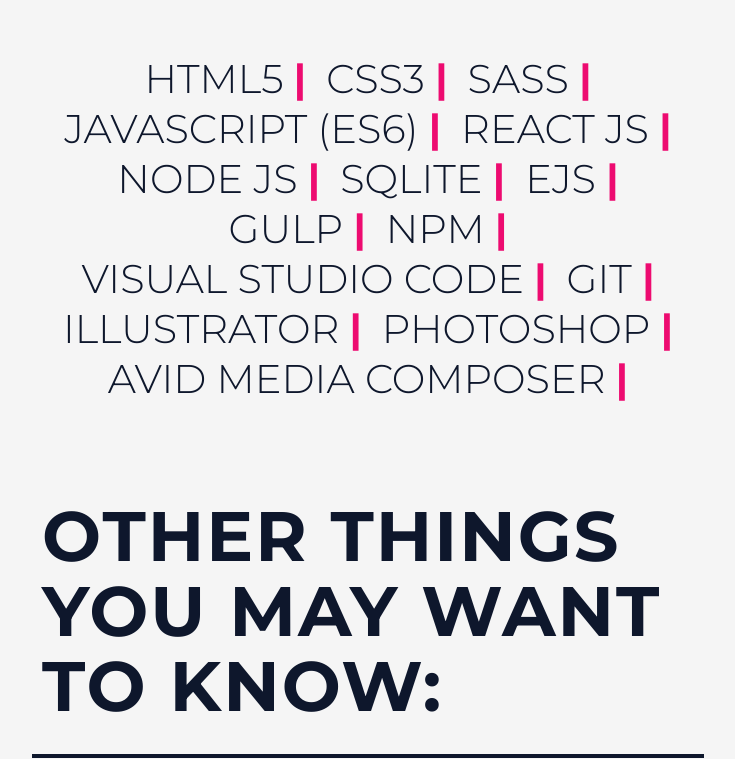
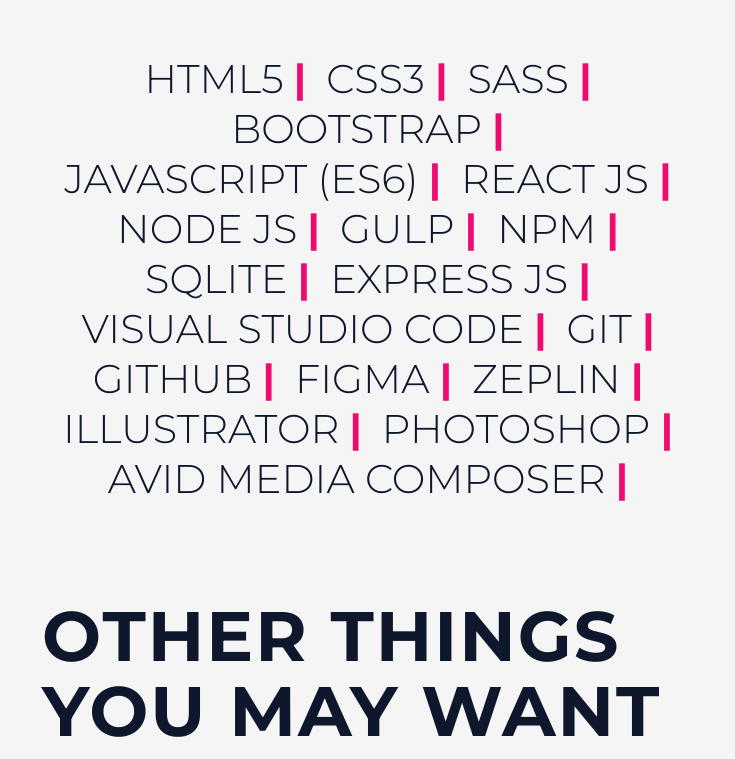
Before and after one commit to CeciPeriquet/portfolio, a React (Create React App) app: page / in a window 1280 px wide. Shown: the part 4727-5486 px from the top of the page, without its empty margins (272-1007 px from the left). Built offline with nearby package versions, Linux system fonts and the light colour scheme.

Commit message:
SKILLS & STACK update

```diff
--- a/src/components/Skills.js
+++ b/src/components/Skills.js
@@ -27,8 +27,8 @@
                 challenges.
               </p>
               <p className="other-list-element">
-                I love <span>React JS</span>, but I'd like to learn Angular as
-                well.
+                I'm confortable with <span>React JS</span>, but I'm learning
+                Angular as well.
               </p>
               <p className="other-list-element">
                 I'm also very interested in <span> "Creative coding" </span>
--- a/src/data/myStack.js
+++ b/src/data/myStack.js
@@ -1,19 +1,23 @@
 const myStack = [
-  'HTML5',
-  'CSS3',
-  'SASS',
-  'JAVASCRIPT (ES6)',
-  'REACT JS',
-  'NODE JS',
-  'SQLITE',
-  'EJS',
-  'GULP',
-  'NPM',
-  'VISUAL STUDIO CODE',
-  'GIT',
-  'ILLUSTRATOR',
-  'PHOTOSHOP',
-  'AVID MEDIA COMPOSER',
+  "HTML5",
+  "CSS3",
+  "SASS",
+  "BOOTSTRAP",
+  "JAVASCRIPT (ES6)",
+  "REACT JS",
+  "NODE JS",
+  "GULP",
+  "NPM",
+  "SQLITE",
+  "EXPRESS JS",
+  "VISUAL STUDIO CODE",
+  "GIT",
+  "GITHUB",
+  "FIGMA",
+  "ZEPLIN",
+  "ILLUSTRATOR",
+  "PHOTOSHOP",
+  "AVID MEDIA COMPOSER",
 ];
 
 export default myStack;
```
